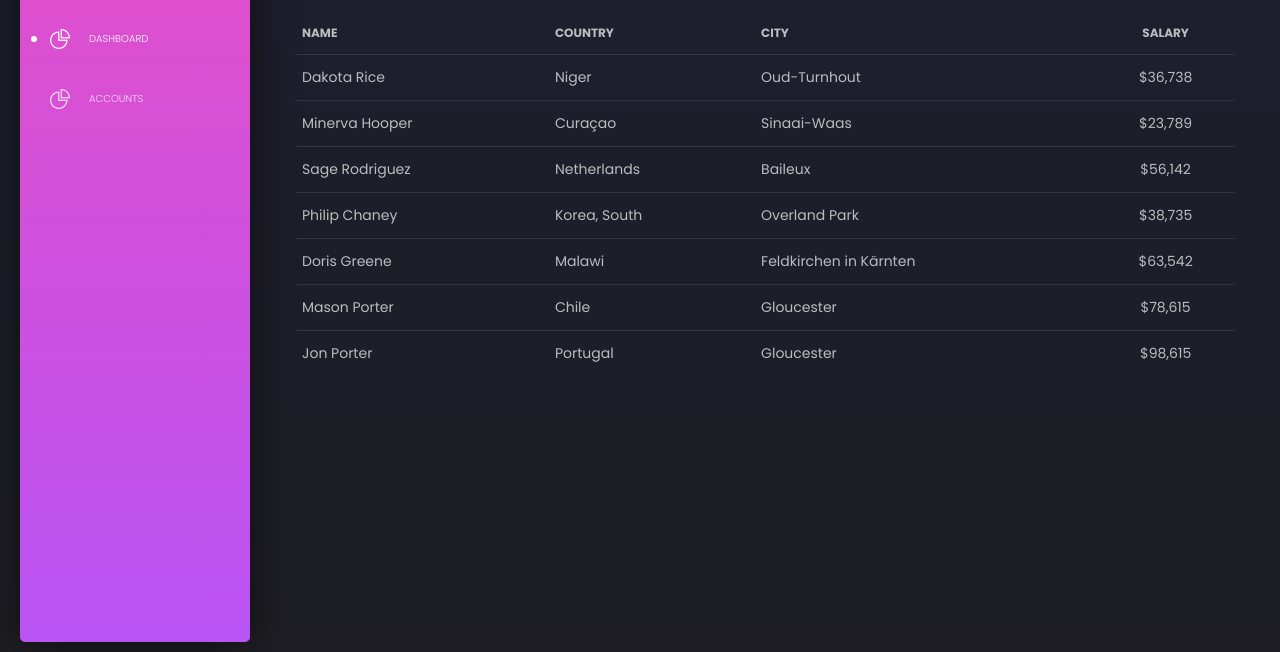
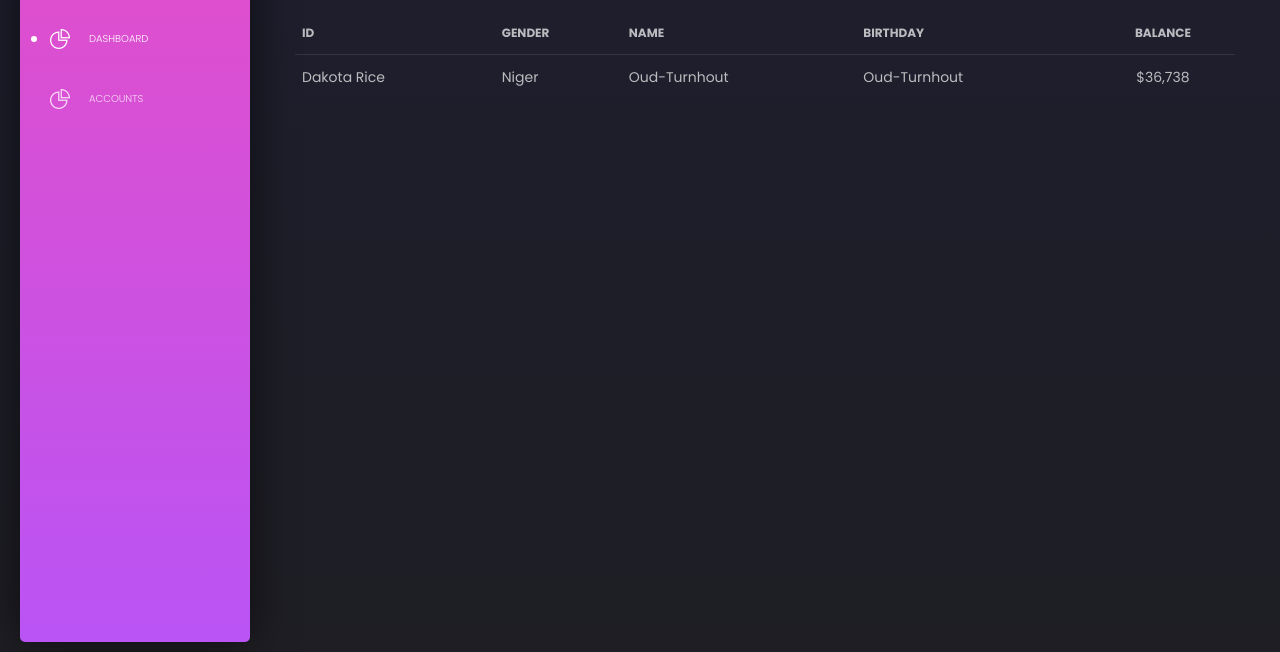
Before and after one commit to vannieuwenhovej/htf2019, a plain HTML site: page Accounts.html in a window 1280 px wide. Shown: the part 148-800 px from the top of the page. Drawn offline with Linux system fonts and the light colour scheme; files whose address does not match are found by name.

Commit message:
commitje whi

```diff
--- a/Accounts.html
+++ b/Accounts.html
@@ -71,7 +71,7 @@
               <span class="navbar-toggler-bar bar3"></span>
             </button>
           </div>
-          <a class="navbar-brand" href="javascript:void(0)">Table List</a>
+          <a class="navbar-brand" href="javascript:void(0)">{BANKNAME SELECT}</a>
         </div>
         <button class="navbar-toggler" type="button" data-toggle="collapse" data-target="#navigation" aria-expanded="false" aria-label="Toggle navigation">
           <span class="navbar-toggler-bar navbar-kebab"></span>
@@ -143,8 +143,8 @@
                       <td>
           <div class="card  card-plain">
             <div class="card-header">
-              <h4 class="card-title"> Table on Plain Background</h4>
-              <p class="category"> Here is a subtitle for this table</p>
+              <h4 class="card-title"> Accounts of {BANKNAME}</h4>
+              <p class="category"> {Amount} total accounts</p>
             </div>
             <div class="card-body">
               <div class="table-responsive">
@@ -152,16 +152,19 @@
                   <thead class=" text-primary">
                     <tr>
                       <th>
+                        ID
+                      </th>
+                      <th>
+                        Gender
+                      </th>
+                      <th>
                         Name
                       </th>
                       <th>
-                        Country
-                      </th>
-                      <th>
-                        City
+                        Birthday
                       </th>
                       <th class="text-center">
-                        Salary
+                        Balance
                       </th>
                     </tr>
                   </thead>
@@ -176,92 +179,11 @@
                       <td>
                         Oud-Turnhout
                       </td>
+                      <td>
+                        Oud-Turnhout
+                      </td>
                       <td class="text-center">
                         $36,738
-                      </td>
-                    </tr>
-                    <tr>
-                      <td>
-                        Minerva Hooper
-                      </td>
-                      <td>
-                        Curaçao
-                      </td>
-                      <td>
-                        Sinaai-Waas
-                      </td>
-                      <td class="text-center">
-                        $23,789
-                      </td>
-                    </tr>
-                    <tr>
-                      <td>
-                        Sage Rodriguez
-                      </td>
-                      <td>
-                        Netherlands
-                      </td>
-                      <td>
-                        Baileux
-                      </td>
-                      <td class="text-center">
-                        $56,142
-                      </td>
-                    </tr>
-                    <tr>
-                      <td>
-                        Philip Chaney
-                      </td>
-                      <td>
-                        Korea, South
-                      </td>
-                      <td>
-                        Overland Park
-                      </td>
-                      <td class="text-center">
-                        $38,735
-                      </td>
-                    </tr>
-                    <tr>
-                      <td>
-                        Doris Greene
-                      </td>
-                      <td>
-                        Malawi
-                      </td>
-                      <td>
-                        Feldkirchen in Kärnten
-                      </td>
-                      <td class="text-center">
-                        $63,542
-                      </td>
-                    </tr>
-                    <tr>
-                      <td>
-                        Mason Porter
-                      </td>
-                      <td>
-                        Chile
-                      </td>
-                      <td>
-                        Gloucester
-                      </td>
-                      <td class="text-center">
-                        $78,615
-                      </td>
-                    </tr>
-                    <tr>
-                      <td>
-                        Jon Porter
-                      </td>
-                      <td>
-                        Portugal
-                      </td>
-                      <td>
-                        Gloucester
-                      </td>
-                      <td class="text-center">
-                        $98,615
                       </td>
                     </tr>
                   </tbody>
```
Also changed, not shown: js/script.js (+42 -34 lines).
